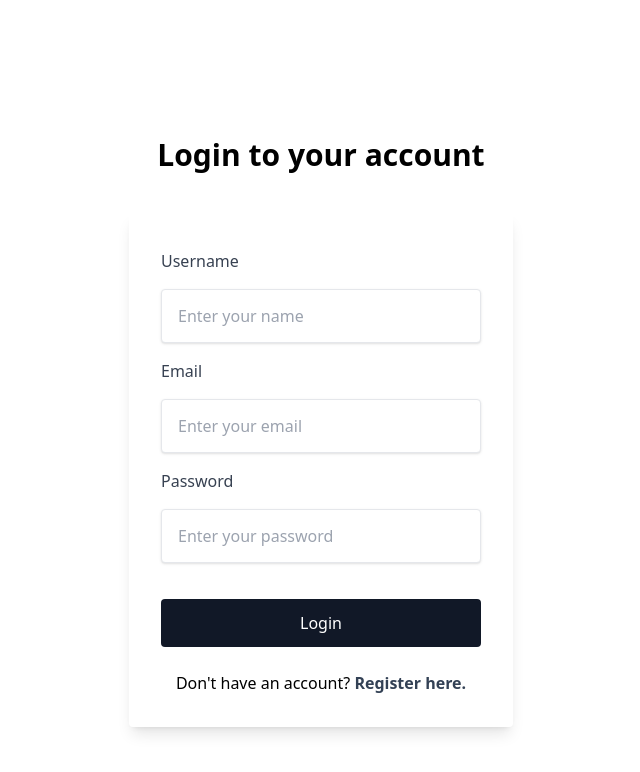
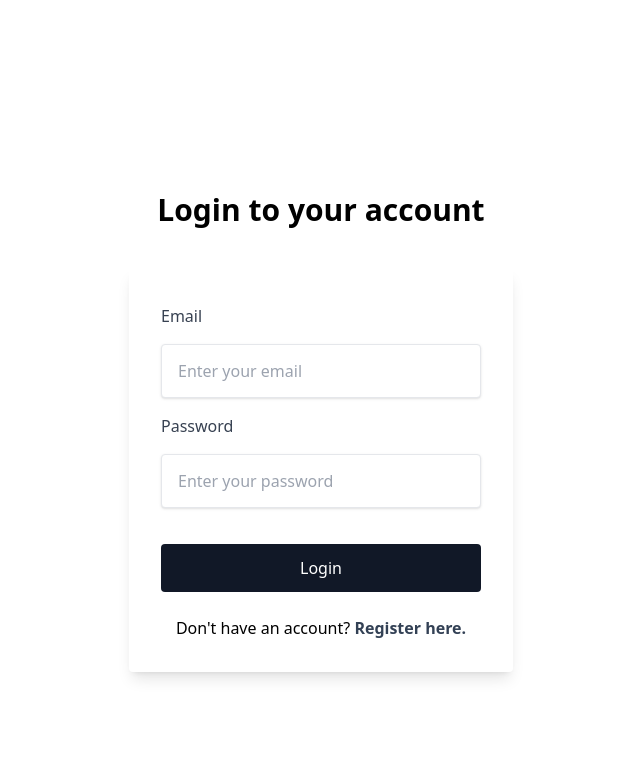
Before and after one commit to jgbattung/Secuna-FE-Exam, a React (Create React App) app: page /login in a window 1280 px wide. Shown: the top 772 px of the page, without its empty margins (319-959 px from the left). Built offline with nearby package versions, Linux system fonts and the light colour scheme.

Commit message:
fixed log in functionality

```diff
--- a/src/components/Login.js
+++ b/src/components/Login.js
@@ -1,7 +1,79 @@
 import React from "react";
+import { useState, useEffect } from "react";
 import { Link } from 'react-router-dom';
+import { useHistory } from "react-router-dom";
+import logIn from "../utilities/login";
 
 function Login () {
+    const [ formData, setFormData ] = useState({
+        email: '',
+        password: '',
+    });
+
+    const [logInUserData, setlogInUserData] = useState({
+        message: null,
+        two_fa_qr_url: null,
+        two_fa_enabled: false,
+        errors: null
+    });
+
+    const history = useHistory()
+
+    useEffect( () => {
+        if (logInUserData.two_fa_qr_url) {
+            history.push('verify')
+        }
+    })
+
+    console.log('logInUserData', logInUserData)
+
+    console.warn("formData", formData)
+
+    const [ alertIncomepleteInput, setalertIncomepleteInput ] = React.useState(false);
+	const [ alertError, setAlertError ] = React.useState(false);
+	const [ alertSuccess, setAlertSuccess ] = React.useState(false);
+
+    function handleChange (e) {
+		setFormData((prevFormData) => {
+			return {
+				...prevFormData,
+				[e.target.name]: e.target.value
+			};
+		});
+	}
+
+    async function handleLogin (e) {
+        e.preventDefault()
+
+        if (!formData.email || !formData.password) {
+			setalertIncomepleteInput(true);
+		} else if (logInUserData.errors) {
+            setAlertError(true)
+		} else {
+			setalertIncomepleteInput(false);
+			setAlertError(false);
+            setAlertSuccess(true)
+			console.log('logged in');
+
+            const response = await logIn({
+                username: formData.username,
+                email: formData.email,
+                password: formData.password,
+                password_confirmation: formData.password_confirmation
+            })
+            console.warn("response", response)
+            setlogInUserData(response)
+        }
+
+        const response = await logIn({
+            username: formData.username,
+            email: formData.email,
+            password: formData.password
+        })
+        console.warn("response", response)
+        setlogInUserData(response)
+    }
+
     return (
         <div className="grid h-screen place-items-center mt-10 mb-10">
             <div>
@@ -9,22 +81,7 @@ function Login () {
                     <h2 className="flex justify-center text-3xl font-bold pb-3">Login to your account</h2>
                 </div>
                 <div className="w-96 m-auto mt-7">
-                    <form className="bg-white shadow-lg rounded px-8 pt-6 pb-8 mb-4">
-                        <div className="mb-4">
-                            <label className="block mt-3 text-gray-700 text-base font-medium mb-4" htmlFor="username">
-                                Username
-                            </label>
-                            <input
-                                className="shadow appearance-none text-base border rounded w-full py-4 px-4 text-gray-700 leading-tight focus:outline-none focus:shadow-outline"
-                                id="username"
-                                type="text"
-                                name="username"
-                                placeholder="Enter your name"
-                                // onChange={}
-                                // value=""
-                                 />
-                        </div>
-
+                    <form onSubmit={handleLogin} method="POST" className="bg-white shadow-lg rounded px-8 pt-6 pb-8 mb-4">
                         <div className="mb-4">
                             <label className="block mt-3 text-gray-700 text-base font-medium mb-4" htmlFor="email">
                                 Email
@@ -35,9 +92,9 @@ function Login () {
                                 type="email"
                                 name="email"
                                 placeholder="Enter your email"
-                                // onChange={}
-                                // value=""
-                                 />
+                                onChange={handleChange}
+                                value={formData.email}
+                                />
                         </div>
 
                         <div className="mb-4">
@@ -50,8 +107,8 @@ function Login () {
                                 type="password"
                                 name="password"
                                 placeholder="Enter your password"
-                                // onChange={}
-                                // value=""
+                                onChange={handleChange}
+                                value={formData.password}
                                  />
                         </div>
 
@@ -71,6 +128,71 @@ function Login () {
 								</span>
 							</p>
 						</div>
+
+
+                        {alertIncomepleteInput && (
+							<div
+								className="bg-red-100 border text-base mt-5 border-red-400 text-red-700 px-4 py-3 rounded relative"
+								role="alert"
+							>
+								<strong className="font-bold">Error! </strong>
+								<span className="block sm:inline"> Please accomplish all fields</span>
+								<span className="absolute top-0 bottom-0 right-0 px-4 py-3">
+									<svg
+										className="fill-current h-6 w-6 text-red-500"
+										role="button"
+										xmlns="http://www.w3.org/2000/svg"
+										viewBox="0 0 20 20"
+									>
+										<title>Close</title>
+										<path d="M14.348 14.849a1.2 1.2 0 0 1-1.697 0L10 11.819l-2.651 3.029a1.2 1.2 0 1 1-1.697-1.697l2.758-3.15-2.759-3.152a1.2 1.2 0 1 1 1.697-1.697L10 8.183l2.651-3.031a1.2 1.2 0 1 1 1.697 1.697l-2.758 3.152 2.758 3.15a1.2 1.2 0 0 1 0 1.698z" />
+									</svg>
+								</span>
+							</div>
+						)}
+
+                        {alertError && (
+							<div
+								className="bg-red-100 border text-base mt-5 border-red-400 text-red-700 px-4 py-3 rounded relative"
+								role="alert"
+							>
+								<strong className="font-bold">Error! </strong>
+								<span className="block sm:inline"> Please try again</span>
+								<span className="absolute top-0 bottom-0 right-0 px-4 py-3">
+									<svg
+										className="fill-current h-6 w-6 text-red-500"
+										role="button"
+										xmlns="http://www.w3.org/2000/svg"
+										viewBox="0 0 20 20"
+									>
+										<title>Close</title>
+										<path d="M14.348 14.849a1.2 1.2 0 0 1-1.697 0L10 11.819l-2.651 3.029a1.2 1.2 0 1 1-1.697-1.697l2.758-3.15-2.759-3.152a1.2 1.2 0 1 1 1.697-1.697L10 8.183l2.651-3.031a1.2 1.2 0 1 1 1.697 1.697l-2.758 3.152 2.758 3.15a1.2 1.2 0 0 1 0 1.698z" />
+									</svg>
+								</span>
+							</div>
+						)}
+
+                        {alertSuccess && (
+							<div
+								className="bg-green-100 border text-base mt-5 border-green-400 text-green-700 px-4 py-3 rounded relative"
+								role="alert"
+							>
+								<strong className="font-bold">Success! </strong>
+								<span className="block sm:inline"> Redirecting you to the verification page</span>
+								<span className="absolute top-0 bottom-0 right-0 px-4 py-3">
+									<svg
+										className="fill-current h-6 w-6 text-green-500"
+										role="button"
+										xmlns="http://www.w3.org/2000/svg"
+										viewBox="0 0 20 20"
+									>
+										<title>Close</title>
+										<path d="M14.348 14.849a1.2 1.2 0 0 1-1.697 0L10 11.819l-2.651 3.029a1.2 1.2 0 1 1-1.697-1.697l2.758-3.15-2.759-3.152a1.2 1.2 0 1 1 1.697-1.697L10 8.183l2.651-3.031a1.2 1.2 0 1 1 1.697 1.697l-2.758 3.152 2.758 3.15a1.2 1.2 0 0 1 0 1.698z" />
+									</svg>
+								</span>
+							</div>
+						)}
+
                     </form>
                 </div>
             </div>
--- a/src/components/Register.js
+++ b/src/components/Register.js
@@ -1,4 +1,3 @@
-import { data } from "autoprefixer";
 import React, { useEffect } from "react";
 import { useState } from "react";
 import { Link } from 'react-router-dom';
@@ -69,7 +68,7 @@ function Register() {
             })
             console.warn("response", response)
             setRegisterUserData(response)
-    }
+        }
 
     }
 
--- a/src/utilities/login.js
+++ b/src/utilities/login.js
@@ -1,6 +1,6 @@
 async function logIn (user) {
     const userData = {
-        username: user.username,
+        email: user.email,
         password: user.password
     }
 
@@ -20,8 +20,11 @@ async function logIn (user) {
         message: data.message,
         two_fa_qr_url: data.two_fa_qr_url,
         two_fa_enabled: data.two_fa_enabled,
-        access_token: data.access_token
+        access_token: data.access_token,
+        errors: data.errors ? data.errors : null
     }
 
+    return apiResponse
+}
 
-}
+export default logIn;
```
